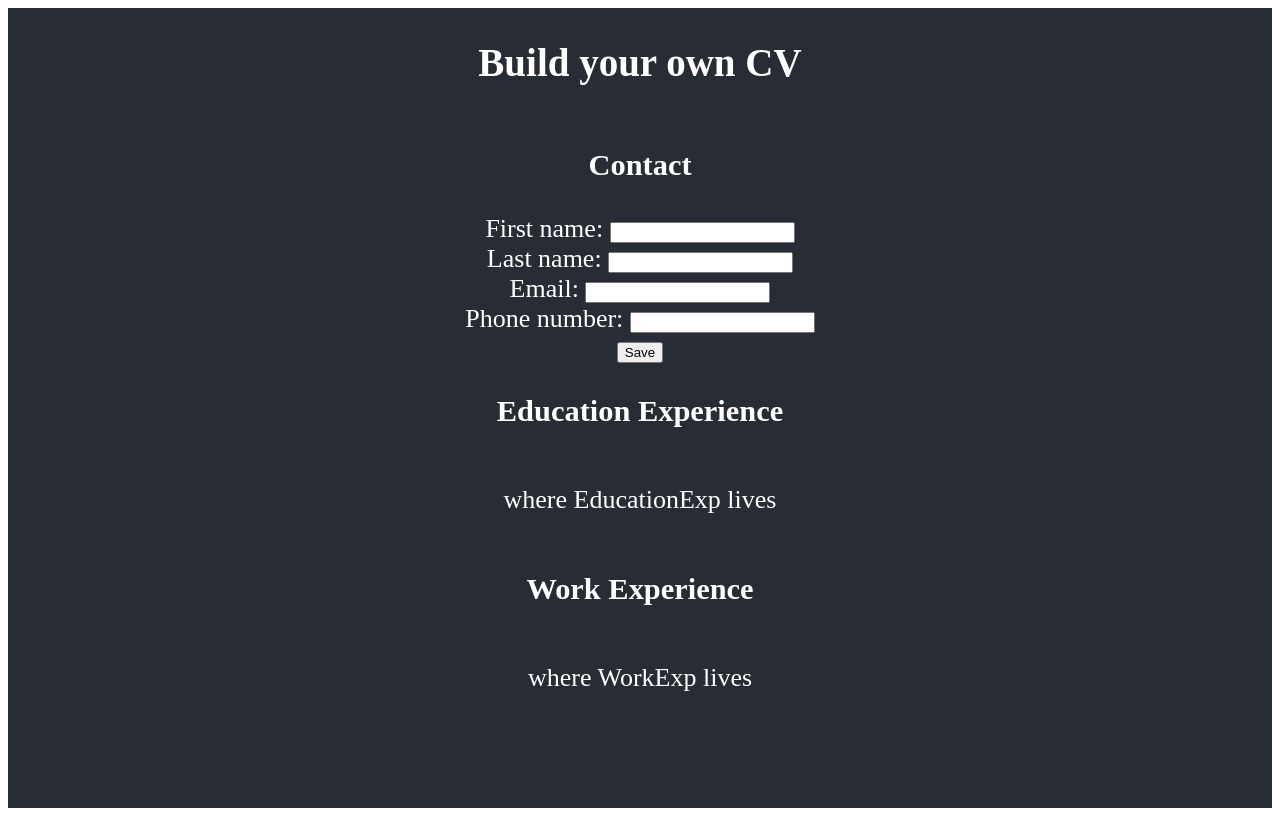
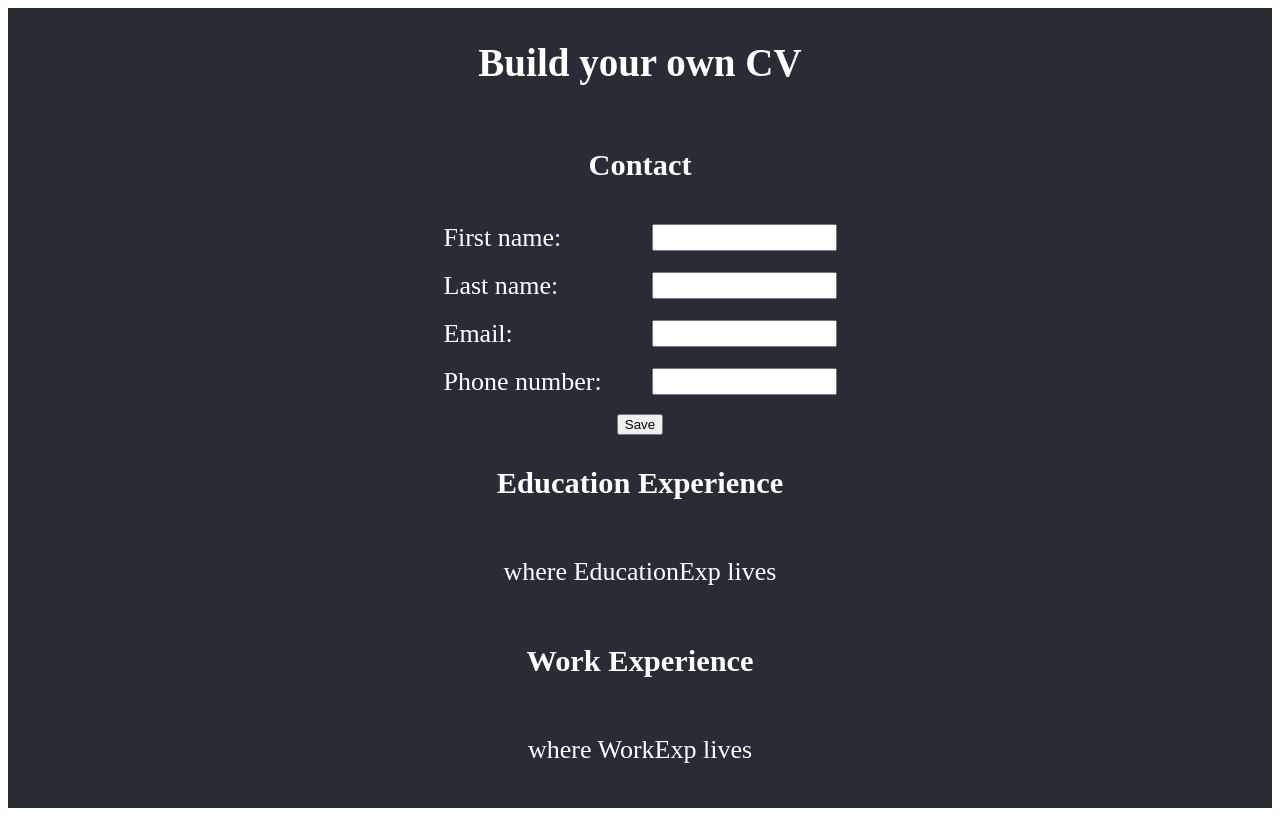
Before and after one commit to fjuren/cv-builder, a React (Create React App) app: page / in a window 1280 px wide. Built offline with nearby package versions, Linux system fonts and the light colour scheme.

Commit message:
Add initiale form styling

```diff
--- a/src/styles/App.css
+++ b/src/styles/App.css
@@ -23,6 +23,17 @@
   color: white;
 }
 
+.form > div {
+  display: grid;
+  grid-template-columns: 13rem auto;
+  text-align: left;
+  height: 3rem;
+  align-items: center;
+}
+
+.form > div > input {
+  height: 1.3rem
+}
 
 .App-link {
   color: #61dafb;
```
